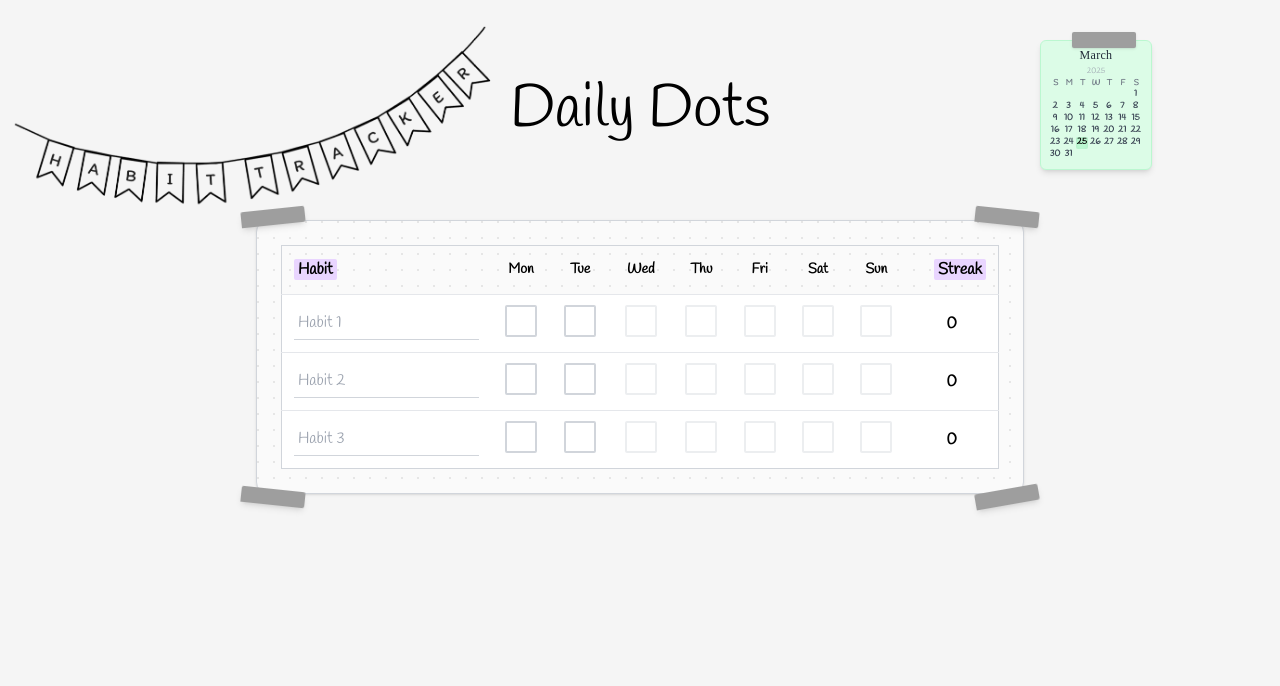
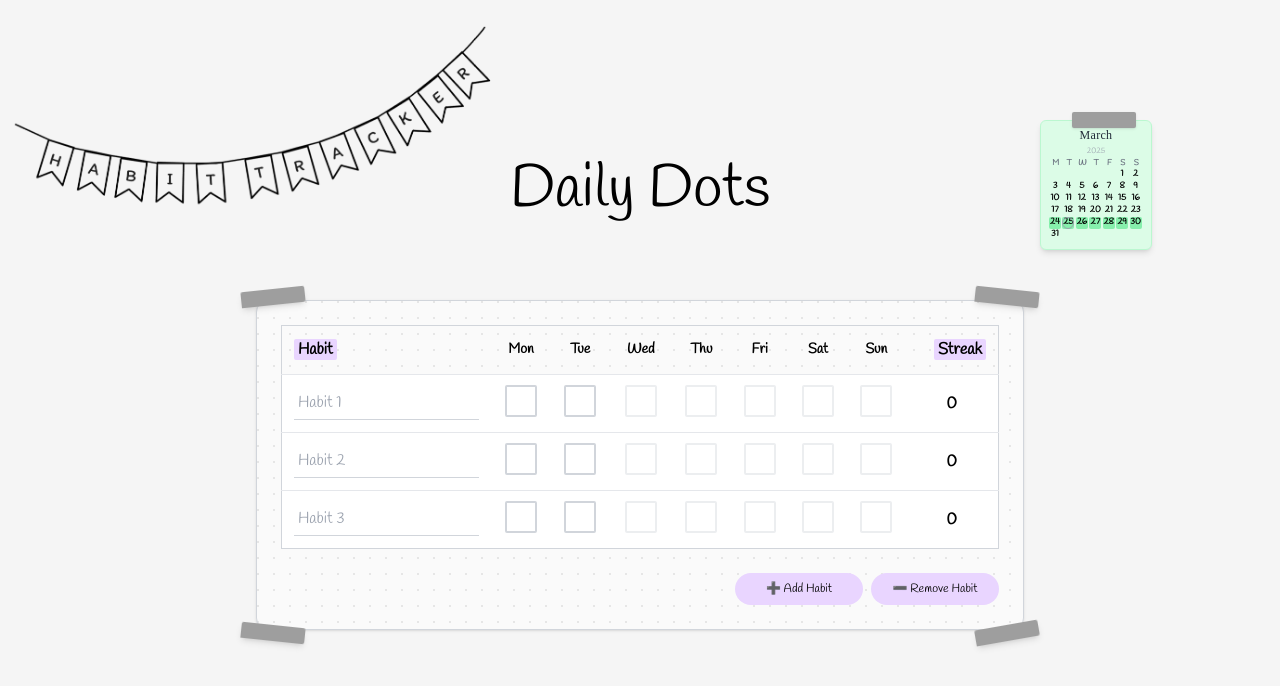
Before and after one commit to KateHickey26/daily-dots-app, a React (Vite) app: page / in a window 1280 px wide. Shown: the top 686 px of the page. Built offline with nearby package versions, Linux system fonts and the light colour scheme; grey boxes are pictures that could not be loaded; a web font is replaced by a local one.

Commit message:
add functionality to display current week days, and ability to and and remove habits

```diff
--- a/src/App.jsx
+++ b/src/App.jsx
@@ -38,6 +38,22 @@ export default function DailyDots() {
     return jsDay === 0 ? 6 : jsDay - 1; // Our array starts with Monday = 0
   };
 
+  const getCurrentWeekDays = () => {
+    const startOfWeek = new Date(today);
+    const day = startOfWeek.getDay(); // 0 (Sun) – 6 (Sat)
+    const diff = startOfWeek.getDate() - day + (day === 0 ? -6 : 1); // Monday start
+    const weekDays = [];
+
+    for (let i = 0; i < 7; i++) {
+      const date = new Date(currentYear, today.getMonth(), diff + i);
+      if (date.getMonth() === today.getMonth()) {
+        weekDays.push(date.getDate());
+      }
+    }
+
+    return weekDays;
+  };
+
   const calculateStreak = (checks) => {
     const today = new Date().getDay(); // Sunday = 0
     const todayIndex = today === 0 ? 6 : today - 1; // align to your Mon–Sun array
@@ -53,9 +69,11 @@ export default function DailyDots() {
     return streak;
   };
 
+  const currentWeekDays = getCurrentWeekDays();
+
   return (
 
-    <div className="relative min-h-screen pt-20 p-10 font-body bg-neutral-100">
+    <div className="relative min-h-screen pt-40 p-10 font-body bg-neutral-100">
 
       {/* Bunting */}
       <img
@@ -74,20 +92,23 @@ export default function DailyDots() {
         </div>
         <div className="text-[8px] text-gray-400 mb-0">{currentYear}</div>
           <div className="grid grid-cols-7 gap-0.2 text-[8px]">
-            {['S', 'M', 'T', 'W', 'T', 'F', 'S'].map((d) => (
+            {['M', 'T', 'W', 'T', 'F', 'S', 'S'].map((d) => (
               <div key={d} className="font-bold text-gray-500">{d}</div>
             ))}
-            {Array.from({ length: new Date(currentYear, today.getMonth(), 1).getDay() }).map((_, i) => (
+            {Array.from({ length: (new Date(currentYear, today.getMonth(), 1).getDay() + 6) % 7 }).map((_, i) => (
               <div key={`pad-${i}`} />
             ))}
             {dayArray.map((day) => (
               <div
                 key={day}
-                className={`w-3 h-3 text-[9px] font-semibold flex items-center justify-center rounded-sm
-                  ${day === currentDay ? 'bg-green-200 text-black shadow-inner' : 'text-gray-700'}
+                className={`relative w-3 h-3 text-[9px] font-semibold flex items-center justify-center rounded-sm
+                  ${currentWeekDays.includes(day) ? 'bg-green-300' : ''}
                 `}
               >
                 {day}
+                {day === currentDay && (
+                  <div className="absolute inset-0 border border-gray-400 rounded-full"></div>
+                )}
               </div>
             ))}
           </div>
@@ -157,6 +178,7 @@ export default function DailyDots() {
       }}
     ></div>
 
+    {/* Table */}
     <table className="min-w-full border border-gray-300 rounded-xl">
       <thead className="bg-paper text-ink">
         <tr>
@@ -222,6 +244,44 @@ export default function DailyDots() {
       </tbody>
     </table>
 
+    <div className="flex justify-end gap-2">
+      {/* Add Habit Button */}
+      <button
+        onClick={() => {
+          if (habits.length < 10) {
+            setHabits([...habits, '']);
+            setHabitChecks([...habitChecks, Array(7).fill(false)]);
+          }
+        }}
+        disabled={habits.length >= 10}
+        className={`text-xs mt-6 w-32 px-4 py-2 rounded-full transition text-center ${
+          habits.length >= 10
+            ? 'bg-gray-200 text-gray-400 cursor-not-allowed'
+            : 'bg-purple-200 hover:bg-purple-300'
+        }`}
+      >
+        ➕ Add Habit
+      </button>
+
+      {/* Remove Habit Button */}
+      <button
+        onClick={() => {
+          if (habits.length > 1) {
+            setHabits(habits.slice(0, -1));
+            setHabitChecks(habitChecks.slice(0, -1));
+          }
+        }}
+        disabled={habits.length <= 1}
+        className={`mt-6 w-32 text-xs px-4 py-2 rounded-full transition ${
+          habits.length <= 1
+            ? 'bg-gray-200 text-gray-400 cursor-not-allowed'
+            : 'bg-purple-200 hover:bg-purple-300'
+        }`}
+      >
+        ➖ Remove Habit
+      </button>
+    </div>
+
   </div>
 
   {/* Font previews
```
